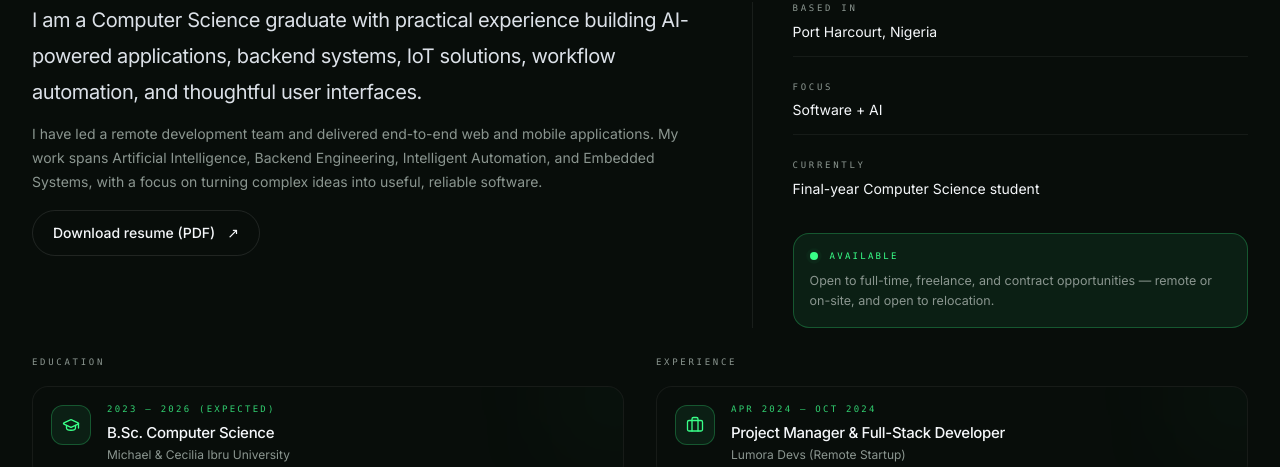
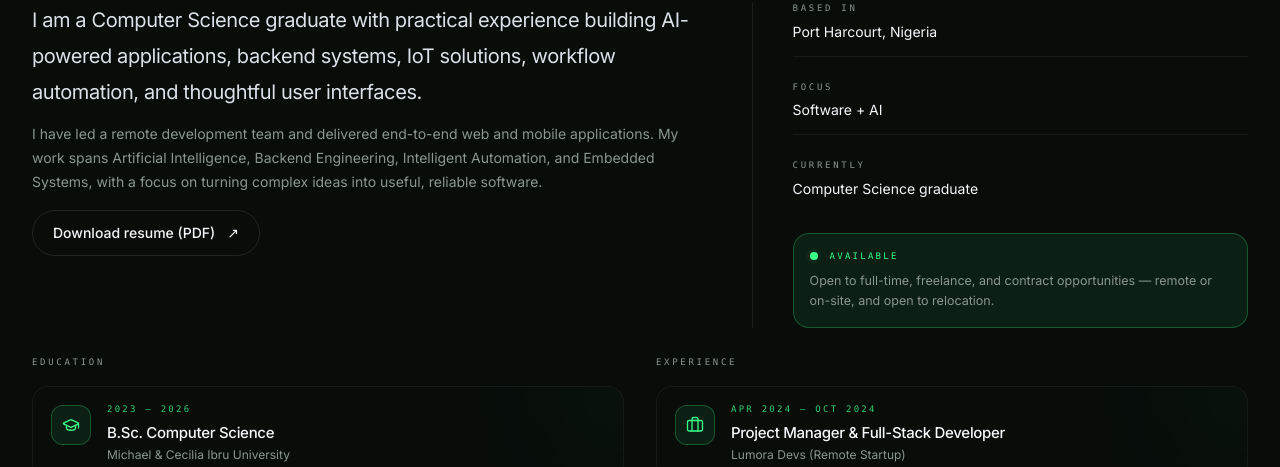
Before and after one commit to IrregDraken/Portfolio, a React (Vite) app: page / in a window 1280 px wide. Shown: the part 2950-3417 px from the top of the page. Built offline with nearby package versions, Linux system fonts and the light colour scheme; no server answers.

Commit message:
Update portfolio about section graduation status

```diff
--- a/src/components/About.tsx
+++ b/src/components/About.tsx
@@ -18,14 +18,14 @@ const facts = [
   },
   {
     label: 'Currently',
-    value: 'Final-year Computer Science student',
+    value: 'Computer Science graduate',
   },
 ]
 
 const education = [
   {
     icon: GraduationCap,
-    period: '2023 – 2026 (Expected)',
+    period: '2023 – 2026',
     title: 'B.Sc. Computer Science',
     organization: 'Michael & Cecilia Ibru University',
   },
```
